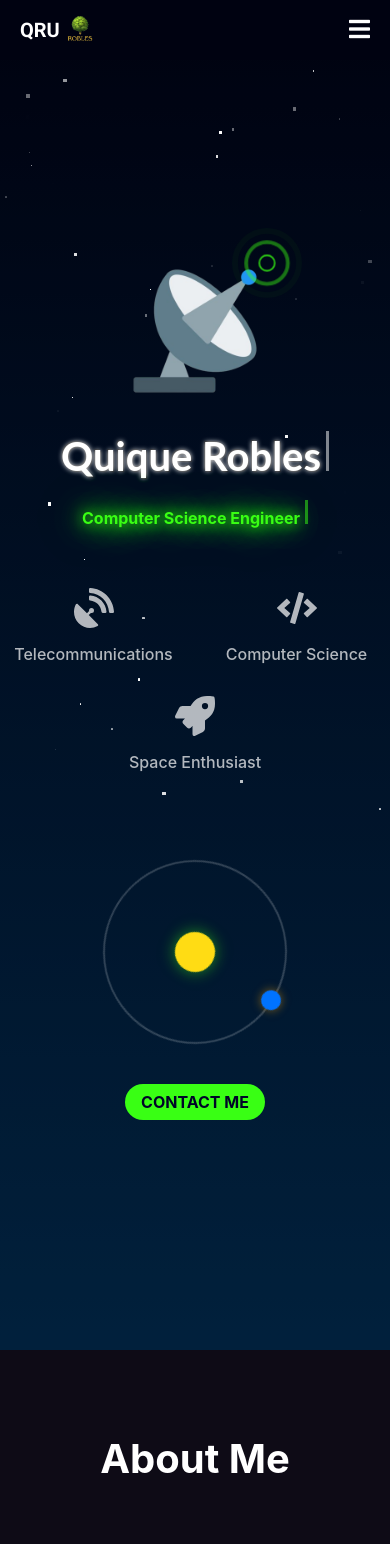
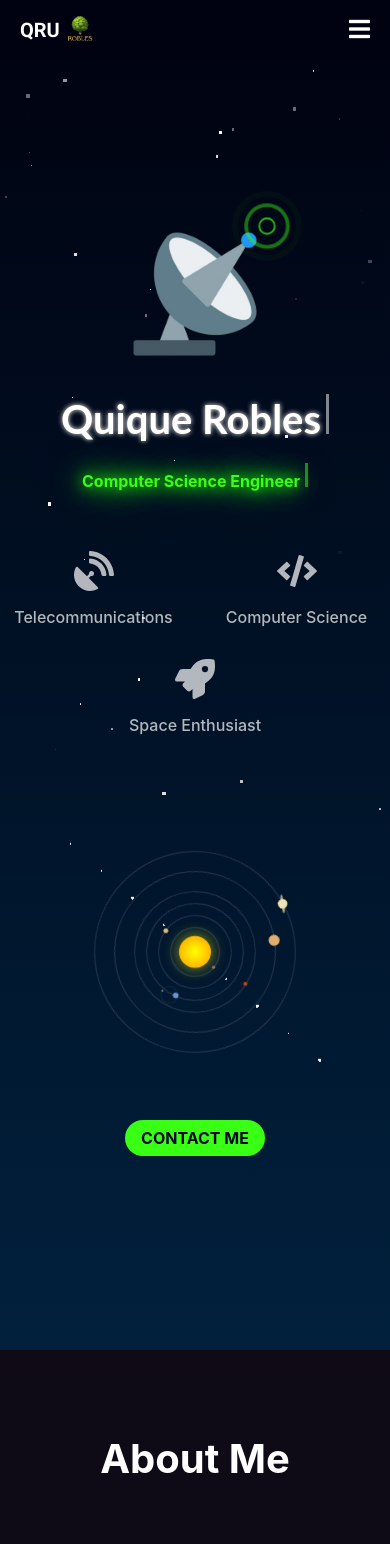
Before and after one commit to QuiqueRobles/portfolio, a React (Create React App) app: page / in a window 390 px wide. Shown: the top 1544 px of the page. Built offline with nearby package versions, Linux system fonts and the light colour scheme.

Commit message:
some enhancements

```diff
--- a/src/components/Hero.css
+++ b/src/components/Hero.css
@@ -1,6 +1,6 @@
 /* General styles */
 .hero {
-    height: 115vh;
+    height: 125vh;
     display: flex;
     align-items: center;
     justify-content: center;
--- a/src/components/HeroOrbit.css
+++ b/src/components/HeroOrbit.css
@@ -1,59 +1,200 @@
-/* Ensure .hero-text container allows content centering */
-.hero-text {
-    display: flex;
-    flex-direction: column;
-    justify-content: center;
-    align-items: center;
+.orbit-container {
     position: relative;
     width: 100%;
-}
-
-/* Style for HeroOrbit */
-.orbit-container {
+    height: 40vh;
     display: flex;
     justify-content: center;
     align-items: center;
-    width: 200px;
-    height: 200px;
-    margin: 2rem 0;
-    /* Adjust space around the orbit */
+    overflow: hidden;
+}
+
+.sun {
+    position: absolute;
+    width: 40px;
+    height: 40px;
+    background: radial-gradient(circle, #ffff00 0%, #ff9900 100%);
+    border-radius: 50%;
+    box-shadow: 0 0 20px rgba(255, 255, 0, 0.6);
 }
 
 .orbit {
-    position: relative;
-    width: 180px;
-    height: 180px;
-    border: 2px solid rgba(255, 255, 255, 0.2);
+    position: absolute;
+    border: 1px solid rgba(255, 255, 255, 0.2);
     border-radius: 50%;
-    animation: rotate 20s linear infinite;
+    animation: rotate linear infinite;
 }
 
 .planet {
     position: absolute;
+    border-radius: 50%;
+    transform: translateX(-50%);
+}
+
+.mercury-orbit {
+    width: 60px;
+    height: 60px;
+    animation-duration: 5s;
+}
+
+.mercury {
+    width: 4px;
+    height: 4px;
+    background-color: #8c7e6d;
+    top: -2px;
+    left: 50%;
+}
+
+.venus-orbit {
+    width: 90px;
+    height: 90px;
+    animation-duration: 8s;
+}
+
+.venus {
+    width: 6px;
+    height: 6px;
+    background-color: #e6b87c;
+    top: -3px;
+    left: 50%;
+}
+
+.earth-orbit {
+    width: 120px;
+    height: 120px;
+    animation-duration: 12s;
+}
+
+.earth {
+    width: 7px;
+    height: 7px;
+    background-color: #6b93d6;
+    top: -3.5px;
+    left: 50%;
+}
+
+.moon-orbit {
+    position: absolute;
+    top: -10px;
+
+    width: 20px;
+    height: 20px;
+    border: 1px solid rgba(255, 255, 255, 0.1);
+    border-radius: 50%;
+    animation: rotate 3s linear infinite;
+}
+
+.moon {
+    position: absolute;
+    top: -1px;
+    left: 50%;
+    width: 2px;
+    height: 2px;
+    background-color: #d0d0d0;
+    border-radius: 50%;
+    transform: translateX(-50%);
+}
+
+.mars-orbit {
+    width: 150px;
+    height: 150px;
+    animation-duration: 20s;
+}
+
+.mars {
+    width: 5px;
+    height: 5px;
+    background-color: #c1440e;
+    top: -2.5px;
+    left: 50%;
+}
+
+.jupiter-orbit {
+    width: 200px;
+    height: 200px;
+    animation-duration: 30s;
+}
+
+.jupiter {
+    width: 14px;
+    height: 14px;
+    background: radial-gradient(circle, #e0ae6f 60%, #8b6220 100%);
+    top: -7px;
+    left: 50%;
+}
+
+.saturn-orbit {
+    width: 250px;
+    height: 250px;
+    animation-duration: 40s;
+}
+
+.saturn {
+    width: 12px;
+    height: 12px;
+    background: radial-gradient(circle, #f0e4b5 60%, #c5aa6a 100%);
+    top: -6px;
+    left: 50%;
+}
+
+.saturn-ring {
+    position: absolute;
+    width: 24px;
+    height: 4px;
+    background-color: rgba(240, 228, 181, 0.7);
+    border-radius: 50%;
     top: 50%;
     left: 50%;
-    width: 40px;
-    height: 40px;
-    background-color: #ffdc14;
-    border-radius: 50%;
-    transform: translate(-50%, -50%);
-    box-shadow: 0 0 15px rgba(57, 255, 20, 0.5);
+    transform: translate(-50%, -50%) rotate(20deg);
 }
 
-.satellite {
-    position: absolute;
-    top: -10px;
-    left: 50%;
-    width: 20px;
-    height: 20px;
-    background-color: #0073ff;
-    border-radius: 50%;
-    transform: translateX(-50%);
-    box-shadow: 0 0 10px rgba(255, 165, 0, 0.5);
-}
+
+
+
 
 @keyframes rotate {
-    100% {
+    from {
+        transform: rotate(0deg);
+    }
+
+    to {
         transform: rotate(360deg);
     }
 }
+
+@keyframes twinkle {
+
+    0%,
+    100% {
+        opacity: 1;
+    }
+
+    50% {
+        opacity: 0.5;
+    }
+}
+
+.orbit-container::before {
+    content: '';
+    position: absolute;
+    width: 100%;
+    height: 100%;
+    background-image:
+        radial-gradient(1px 1px at 10% 10%, white 100%, transparent 100%),
+        radial-gradient(1px 1px at 20% 20%, white 100%, transparent 100%),
+        radial-gradient(2px 2px at 30% 30%, white 100%, transparent 100%),
+        radial-gradient(1px 1px at 40% 40%, white 100%, transparent 100%),
+        radial-gradient(2px 2px at 50% 50%, white 100%, transparent 100%),
+        radial-gradient(1px 1px at 60% 60%, white 100%, transparent 100%),
+        radial-gradient(2px 2px at 70% 70%, white 100%, transparent 100%),
+        radial-gradient(1px 1px at 80% 80%, white 100%, transparent 100%),
+        radial-gradient(2px 2px at 90% 90%, white 100%, transparent 100%);
+    background-size: 100% 100%;
+    animation: twinkle 5s infinite;
+    opacity: 0.3;
+}
+
+@media (max-width: 768px) {
+    .orbit-container {
+        transform: scale(0.8);
+    }
+}
--- a/src/components/HeroOrbit.js
+++ b/src/components/HeroOrbit.js
@@ -1,14 +1,35 @@
 import React from 'react';
 import './HeroOrbit.css';
 
-  function HeroOrbit() {
+export default function HeroOrbit() {
   return (
     <div className="orbit-container">
-              <div className="orbit">
-                <div className="planet"></div>
-                <div className="satellite"></div>
+      <div className="sun"></div>
+      <div className="orbit mercury-orbit">
+        <div className="planet mercury"></div>
+      </div>
+      <div className="orbit venus-orbit">
+        <div className="planet venus"></div>
+      </div>
+      <div className="orbit earth-orbit">
+        <div className="planet earth">
+          <div className="moon-orbit">
+            <div className="moon"></div>
           </div>
         </div>
-  )
+      </div>
+      <div className="orbit mars-orbit">
+        <div className="planet mars"></div>
+      </div>
+      <div className="asteroid-belt"></div>
+      <div className="orbit jupiter-orbit">
+        <div className="planet jupiter"></div>
+      </div>
+      <div className="orbit saturn-orbit">
+        <div className="planet saturn">
+          <div className="saturn-ring"></div>
+        </div>
+      </div>
+    </div>
+  );
 }
-  export default HeroOrbit;
--- a/src/components/LanguageSkills.css
+++ b/src/components/LanguageSkills.css
@@ -9,7 +9,7 @@
 .ls-language-skills-title {
   font-size: 2.5rem;
   margin-bottom: 40px;
-  color: #39ff14;
+  color: #ffffff;
   display: flex;
   align-items: center;
   justify-content: center;
--- a/src/components/ProfileImageBanner.css
+++ b/src/components/ProfileImageBanner.css
@@ -7,7 +7,6 @@
     width: 100%;
     max-width: auto;
     margin: 0 auto;
-    cursor: pointer;
 }
 
 .profile-image-wrapper {
--- a/src/components/Projects.js
+++ b/src/components/Projects.js
@@ -31,7 +31,7 @@ function Projects() {
             I have developed web pages and web applications, working for the Greek Association of Madrid GREMA (grema.org) and for Estudios Juridicos PRL (estudiojuridicoprl.es). I have also participated in several university web development projects.
           </p>
           <Link to="/websites-project">
-          <button >Ver Proyecto</button>
+          <button >View Project</button>
           </Link>
         </div>
         <div className="project-card">
--- a/src/components/SatelliteProject.css
+++ b/src/components/SatelliteProject.css
@@ -402,6 +402,73 @@
     position: relative;
 }
 
+.satellite-project__download {
+    padding: 80px 0;
+    background: linear-gradient(135deg, #1a1f35 0%, #0b0d17 100%);
+}
+
+.satellite-project__download-content {
+    display: flex;
+    align-items: center;
+    gap: 40px;
+    margin-top: 40px;
+}
+
+.satellite-project__pdf-preview {
+    flex: 1;
+    max-width: 300px;
+}
+
+.satellite-project__pdf-image {
+    width: 100%;
+    height: auto;
+    border-radius: 8px;
+    box-shadow: 0 10px 20px rgba(0, 0, 0, 0.3);
+    transition: transform 0.3s ease, box-shadow 0.3s ease;
+}
+
+.satellite-project__pdf-image:hover {
+    transform: translateY(-5px);
+    box-shadow: 0 15px 30px rgba(39, 204, 12, 0.3);
+}
+
+.satellite-project__download-info {
+    flex: 2;
+}
+
+.satellite-project__button--download {
+    background-color: #27CC0C;
+    margin-top: 20px;
+    display: inline-flex;
+    align-items: center;
+    justify-content: center;
+    gap: 10px;
+}
+
+.satellite-project__button--download:hover {
+    background-color: #1fa308;
+}
+
+.satellite-project__button-icon {
+    font-size: 1.2em;
+}
+
+.satellite-project__file-info {
+    margin-top: 10px;
+    font-size: 0.9em;
+    color: #a0a0a0;
+}
+
+@media (max-width: 768px) {
+    .satellite-project__download-content {
+        flex-direction: column;
+    }
+
+    .satellite-project__pdf-preview {
+        max-width: 100%;
+    }
+}
+
 .satellite-project__applications::before {
     content: '';
     position: absolute;
```
Also changed, not shown: src/components/SatelliteProject.js (+26 -7 lines), src/images/pdf_review.png (added), 1 other file (tests, documents, lock files or other folders). Lines whose indentation alone changed are shown as unchanged.
